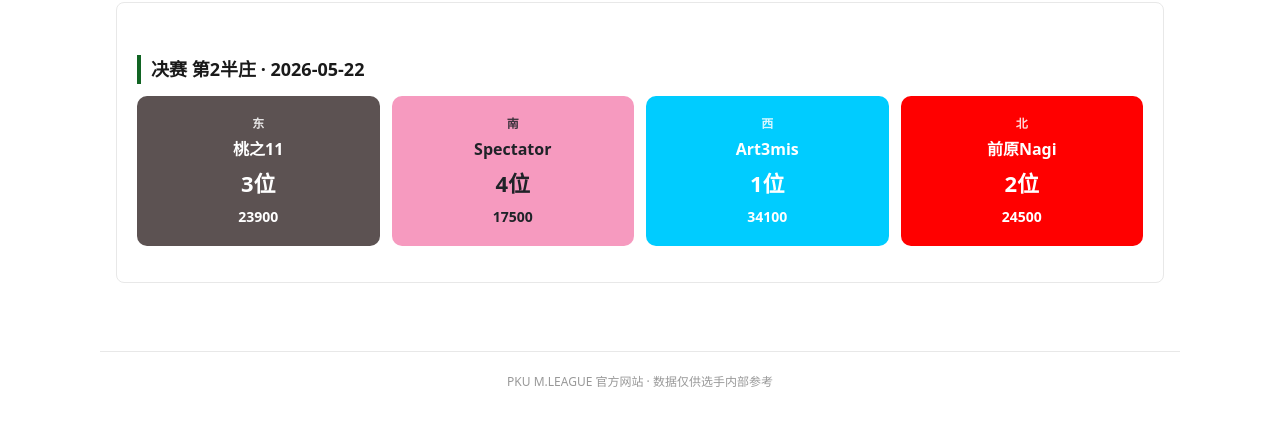
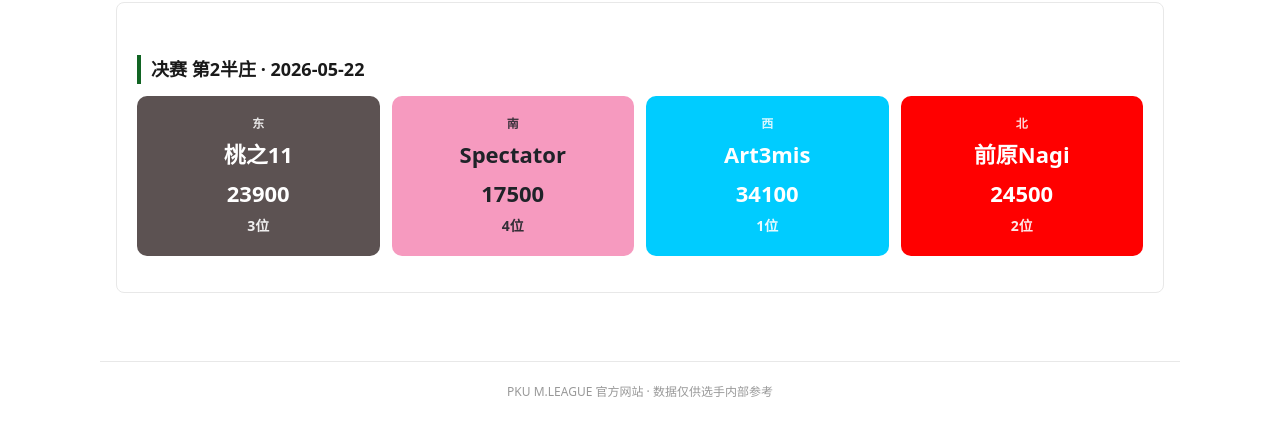
Before and after one commit to Silverbullet0911/PKUMLonline, an Astro site: page /PKUMLonline/schedule in a window 1280 px wide. Shown: the part 226-662 px from the top of the page. Built offline with nearby package versions, Linux system fonts and the light colour scheme; Astro itself is replaced by a stand-in of ours.

Commit message:
style: lighter flesh bg, resize/reorder game card text

```diff
--- a/src/pages/schedule.astro
+++ b/src/pages/schedule.astro
@@ -21,8 +21,8 @@ const ts = (name: string) => `background:${colorOf(name)};color:${teamText(name)
                 <div class="game-player" style={ts(p.team)}>
                   <span class="gp-seat">{p.seat}</span>
                   <span class="gp-name">{p.name}</span>
+                  <span class="gp-pts">{formatScore(p.points)}</span>
                   <span class="gp-rank">{p.rank}位</span>
-                  <span class="gp-pts">{formatScore(p.points)}</span>
                 </div>
               ))
             }
--- a/src/styles/global.css
+++ b/src/styles/global.css
@@ -97,8 +97,8 @@ td.rank-out { background: #fff; color: #cc0000; }
 td.team-col { font-weight: 700; }
 tr.sep td { border-top: 2px solid #cc0000; }
 
-.col-pts { position: relative; width: 16%; background: #ffe9d6; }
-.col-pts-p { width: 13%; background: #ffe9d6; }
+.col-pts { position: relative; width: 16%; background: #fff5ec; }
+.col-pts-p { width: 13%; background: #fff5ec; }
 .col-diff { width: 4%; }
 .col-avg { width: 4.5%; }
 .col-rank-p { font-weight: 400; font-size: 14px; font-variant-numeric: tabular-nums; }
@@ -262,9 +262,9 @@ html { scroll-padding-top: 45vh; }
   font-weight: 700;
 }
 .gp-seat { font-size: 12px; opacity: .85; }
-.gp-name { font-size: 16px; }
-.gp-rank { font-size: 22px; }
-.gp-pts { font-size: 14px; }
+.gp-name { font-size: 22px; }
+.gp-pts { font-size: 22px; }
+.gp-rank { font-size: 14px; opacity: .9; }
 @media (max-width: 720px) {
   .game-players { grid-template-columns: repeat(2, 1fr); }
 }
```
